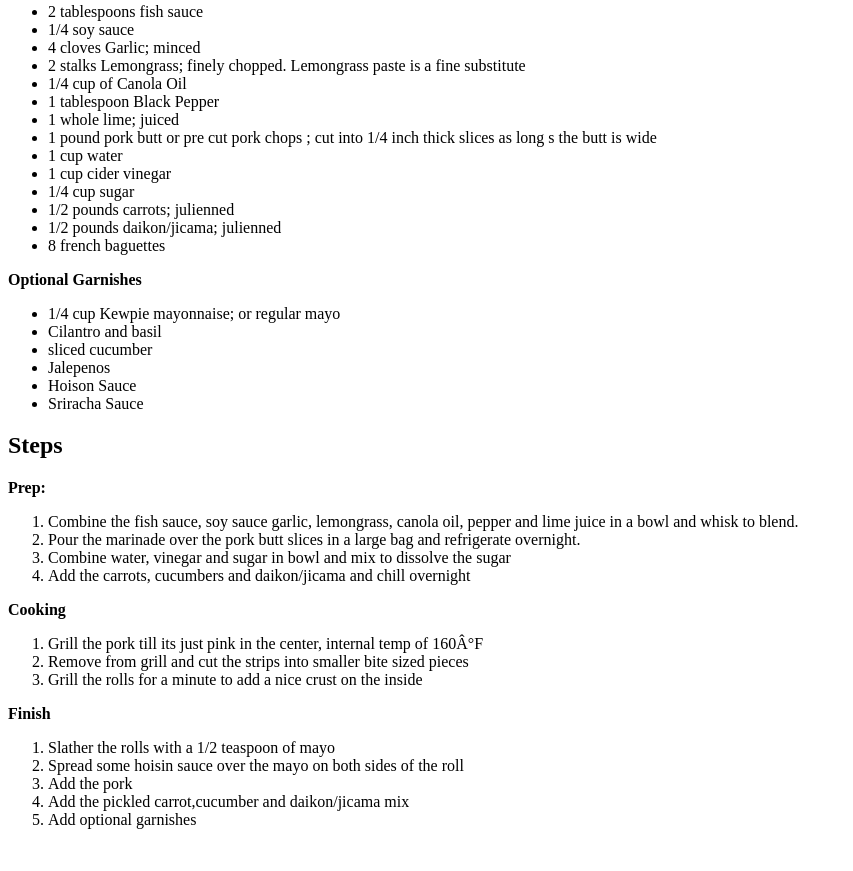
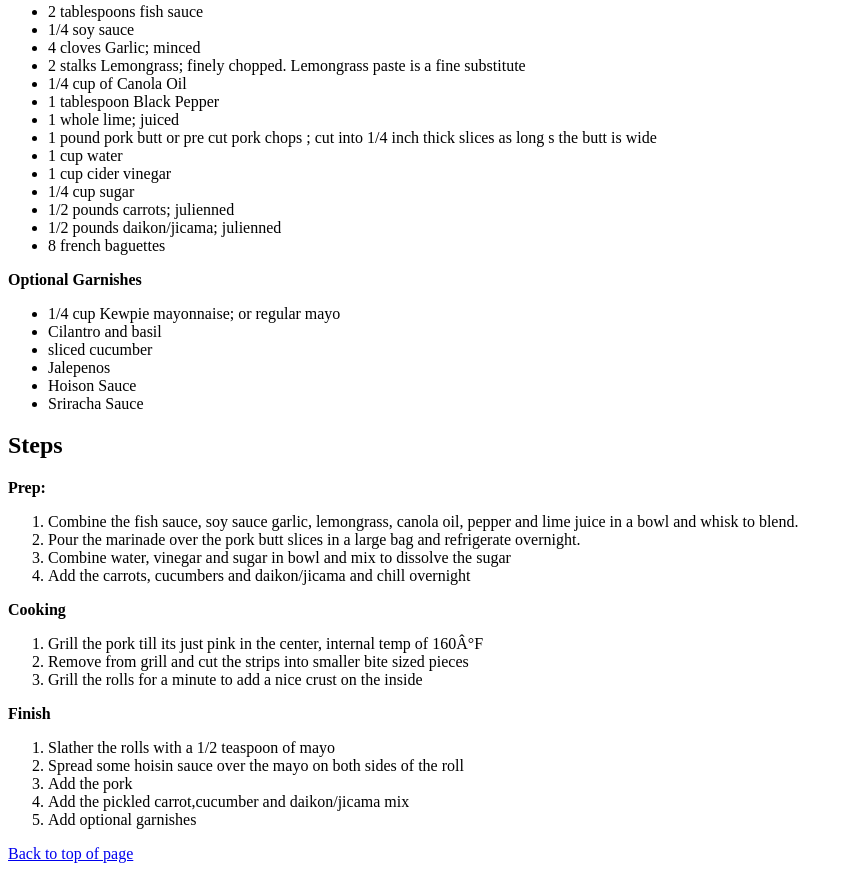
Before and after one commit to victornguyen016/odin-recipes, a plain HTML site: page recipes/banh-mi.html in a window 1280 px wide. Shown: the part 907-1778 px from the top of the page, without its empty margins (0-853 px from the left). Before the commit the page ends 1752 px from the top, so only its background shows below. Drawn offline with Linux system fonts and the light colour scheme.

Commit message:
index.html, recipes/banh-cuon.html, recipes/banh-mi.html, and recipes/pho.html

```diff
--- a/recipes/banh-mi.html
+++ b/recipes/banh-mi.html
@@ -72,6 +72,7 @@
             <li>Add optional garnishes</li>
         </ol>
     </P>
+    <a href="#top">Back to top of page</a>
 </body>
 
 </html>
```
Also changed, not shown: index.html (+1 -1 lines), recipes/banh-cuon.html (+1 -4 lines), recipes/pho.html (+1 -0 lines).
